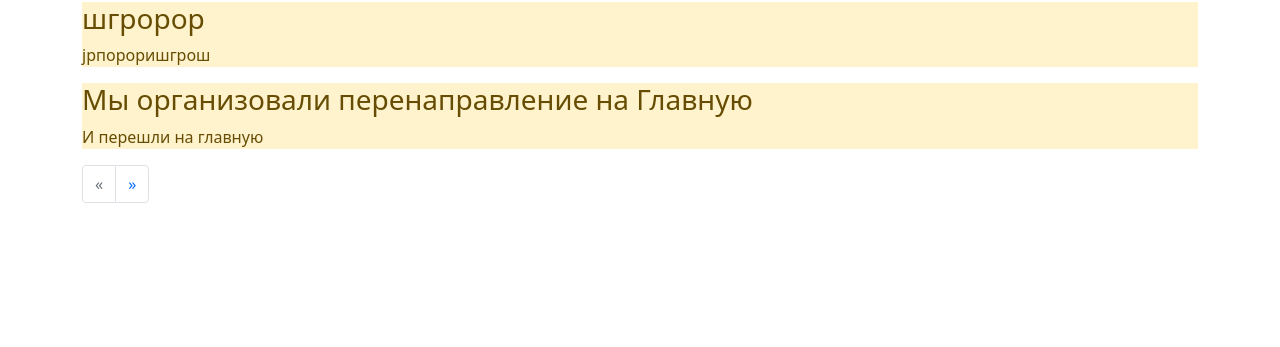
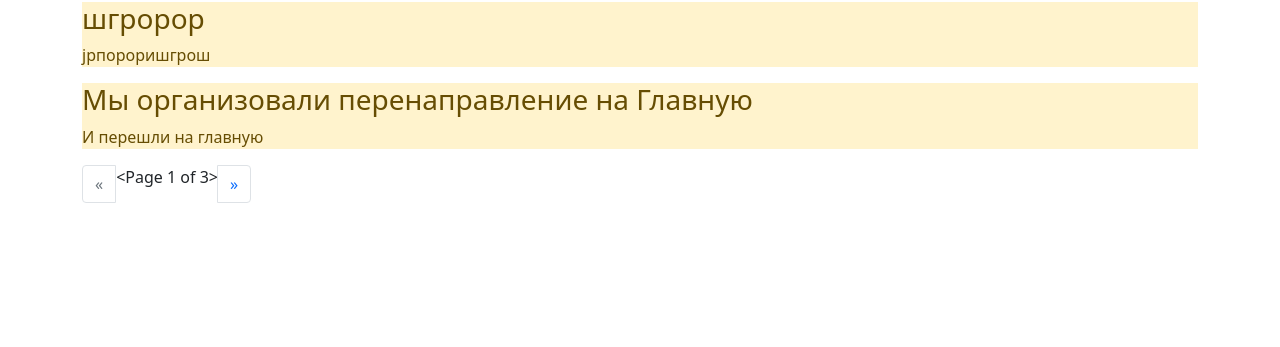
Before and after one commit to IgorGavrik/2022-06-04, a Django app: page / in a window 1280 px wide. Shown: the part 225-572 px from the top of the page. Run offline with Django 4.2, Linux system fonts and the light colour scheme; data comes from the database, SQL or seed files in the repository.

Commit message:
Merge remote-tracking branch 'origin/master'
# Conflicts:
#	IgorWeblog/Blog/templates/Blog/base.html
#	IgorWeblog/Blog/templates/Blog/pagination.html

```diff
--- a/IgorWeblog/Blog/templates/Blog/base.html
+++ b/IgorWeblog/Blog/templates/Blog/base.html
@@ -29,25 +29,27 @@
             {% else %}
                 <li class="page-item disabled"><span class="page-link" href="#" tabindex="-1" aria-disabled="true">&laquo;</span></li>
             {% endif %}
-            {% for p in paginator.page_range %}
-            {% if p > page_obj.number|add:-2 and p < page_obj.number|add:2 %}
-                {% endif %}
-            {% if p == page_obj.number %}-->
-                <li class="page-num page-num-selected">{{ p }}</li>
-<!--            {% else %}
-                <li class="page-num"><a href="?page={{ p }}">{{ p }}</a>></li>
-<!--            <li class="page-item active" aria-current="page">
-                <a class="page-link" href="#">{{ p }}<span class="sr-only">(current)</span></a></li>           <li class="page-item">
-                <a class="page-link" href="?page={{ p }}">{{ p }}</a></li>-->
-                {% endif %}
-            {% endfor %}
+            <li>{{ page_obj }}</li>
             {% if page_obj.has_next %}
                 <li class="page-item"><a class="page-link" href="?page={{ page_obj.next_page_number }}">&raquo;</a></li>
             {% else %}
                 <li class="page-item disabled"><span class="page-link" href="#" tabindex="-1" aria-disabled="true">&raquo;</span></li>
             {% endif %}
+
         </ul>
     </nav>
     </div>
 </body>
 </html>
+
+<!--            {% for p in paginator.page_range %}
+            {% if p > page_obj|add:-2 and p < page_obj|add:2 %}
+                {% endif %}
+            {% if p == page_obj %}
+                <li class="page-num page-num-selected">{{ page_obj }}</li>
+            {% else %}
+                <li class="page-num"><a href="?page={{ page_obj }}">{{ page_obj }}</a>></li>
+                <li class="page-item active" aria-current="page"><a class="page-link" href="#">{{ page_obj }}<span class="sr-only">(current)</span></a></li>
+                <li class="page-item"><a class="page-link" href="?page={{ page_obj }}">{{ page_obj }}</a></li>
+                {% endif %}
+            {% endfor %}>!--
--- a/IgorWeblog/Blog/views.py
+++ b/IgorWeblog/Blog/views.py
@@ -19,7 +19,7 @@ def index(request):
         tasks = paginator.page(paginator.num_pages)
     page_number = request.GET.get('page')
     page_obj = paginator.get_page(page_number)
-    context = {'title': 'Блог главная', 'tasks': tasks, 'page_obj': page_obj, 'page_number': page_number}
+    context = {'title': 'Блог главная', 'tasks': tasks, 'page_obj': page_obj, 'page_number': page_number, 'page': page}
     return render(request, 'Blog/index.html', context)
 
 
```
